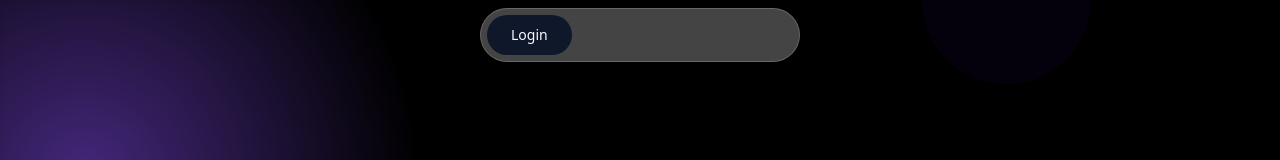
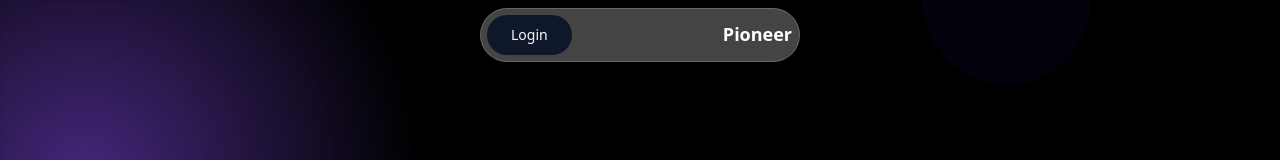
Before and after one commit to shubham31011998/frontiers, a Next.js app: page / in a window 1280 px wide. Shown: the top 160 px of the page. Built offline with nearby package versions, Linux system fonts and the light colour scheme; no server answers.

Commit message:
Marquee tag not support in NextJs(Issue Fixed)

```diff
--- a/app/globalsUI.css
+++ b/app/globalsUI.css
@@ -3,71 +3,88 @@
     font-size: 14px;
     font-weight: 600;
 }
-.sidebar-nav_elements{
+
+.sidebar-nav_elements {
     gap: 0.2rem;
 }
-.header-nav_elements{
+
+.header-nav_elements {
     gap: 0.5rem;
 }
+
 .sidebar-nav_element:hover {
     background-color: #c3b7dfa8;
     box-shadow: unset;
 }
+
 .sidebar-nav_element.bg-black:hover {
     background-color: #0c0c0c;
 }
-.sidebar-logo{
+
+.sidebar-logo {
     padding: 0 0 0 16px;
 }
+
 .sidebar {
     transition: width 0.2s ease-in-out;
     background: #f5f5f5;
     box-shadow: none;
     border-right: 1px dashed #d6d6d6;
 }
+
 .closedSidebar {
     width: 3.5rem;
     padding: 2px 6px;
 }
-.sidebar-nav_element{
+
+.sidebar-nav_element {
     border-radius: 7px;
 }
+
 .closedSidebar .sidebar-nav_element {
     border-radius: 50px;
     padding: 6px 1px;
 }
-.disableRoute:not(.bg-black){
+
+.disableRoute:not(.bg-black) {
     pointer-events: none;
     opacity: 0.5;
 }
+
 .loginBar {
     background: #f5f5f547;
-    backdrop-filter: blur( 7.5px );
-    -webkit-backdrop-filter: blur( 7.5px );
+    backdrop-filter: blur(7.5px);
+    -webkit-backdrop-filter: blur(7.5px);
     border: 1px solid rgb(255 255 255 / 19%);
     position: fixed;
     top: 0.5rem;
     text-align: center;
     margin: auto;
 }
-.profileCardLink{
-    padding: 6px!important;
+
+.profileCardLink {
+    padding: 6px !important;
 }
-.profileCardLink .sidebarUIlink{
+
+.profileCardLink .sidebarUIlink {
     padding: 0;
     align-items: center;
 }
-.profileCardLink img{
+
+.profileCardLink img {
     border-radius: 50%;
 }
-.root .root-container{
+
+.root .root-container {
     padding: 0;
 }
+
 .home {
     height: 100vh;
     border-radius: 0;
     border: none;
 }
+
 .logo-txt {
     width: 100%;
     font-size: 18px;
@@ -76,18 +93,22 @@
     text-transform: capitalize;
     font-weight: 600;
     color: #fff;
+    text-wrap: nowrap;
 }
+
 .home h1 {
     font-size: 34px;
     line-height: normal;
     font-weight: 300;
     margin-bottom: 20px;
 }
+
 .home h2 {
     font-size: 50px;
     /* text-transform: uppercase; */
     font-weight: 700;
 }
+
 .comingSoonLogo {
     color: transparent;
     /* width: 210px; */
@@ -95,3 +116,22 @@
     padding: 8px;
     width: 180px;
 }
+
+.marquee-container {
+    overflow: hidden;
+}
+
+.marquee {
+    display: inline-block;
+    animation: marquee-animation linear infinite;
+}
+
+@keyframes marquee-animation {
+    0% {
+        transform: translateX(100%);
+    }
+
+    100% {
+        transform: translateX(-100%);
+    }
+}
--- a/components/shared/LoginBar.tsx
+++ b/components/shared/LoginBar.tsx
@@ -1,10 +1,8 @@
 "use client";
 
 import React from 'react'
-import { Button } from '../ui/button'
-import Link from 'next/link'
 import LoginBtn from './LoginBtn';
-import Image from 'next/image';
+import Marquee from '../ui/marquee';
 
 const LoginBar = () => {
     return (
@@ -12,7 +10,10 @@ const LoginBar = () => {
             <div className="flex justify-center">
                 <div className='loginBar flex rounded-full bg-dark w-1/4 px-1.5 py-1.5'>
                     <LoginBtn />
-                    <marquee><h3 className="logo-txt">Pioneering the Future of Frontend Development Together.</h3></marquee>
+                    <Marquee speed={15}>
+                        <h3 className="logo-txt">Pioneering the Future of Frontend Development Together.</h3>
+                    </Marquee>
+
                     {/* <Image src={"/assets/images/logo-text1.png"} alt='Logo' width={100} height={28} /> */}
                 </div>
             </div>
--- /dev/null
+++ b/components/ui/marquee.tsx
@@ -0,0 +1,14 @@
+// components/Marquee.js
+import React from 'react';
+
+const Marquee = ({ children, speed }) => {
+  return (
+    <div className="marquee-container">
+      <div className="marquee" style={{ animationDuration: `${speed}s` }}>
+        {children}
+      </div>
+    </div>
+  );
+};
+
+export default Marquee;
```
